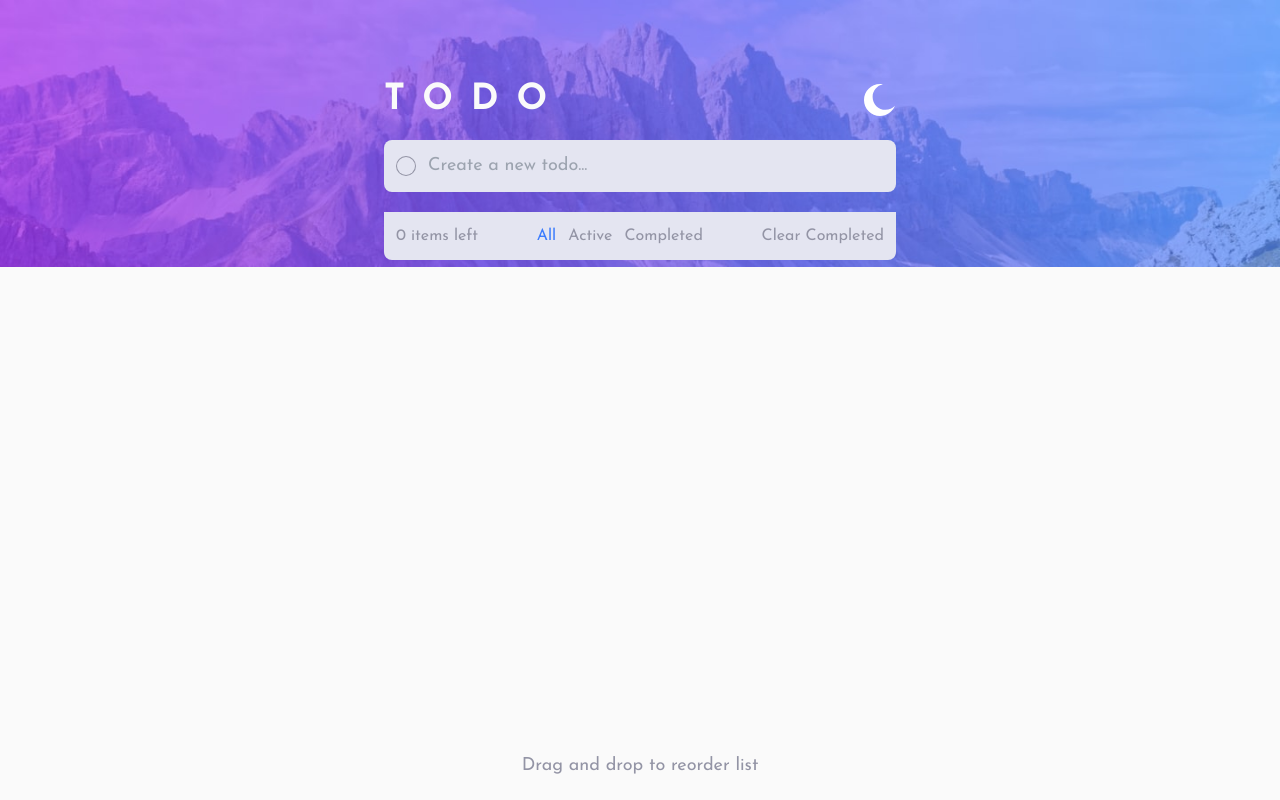
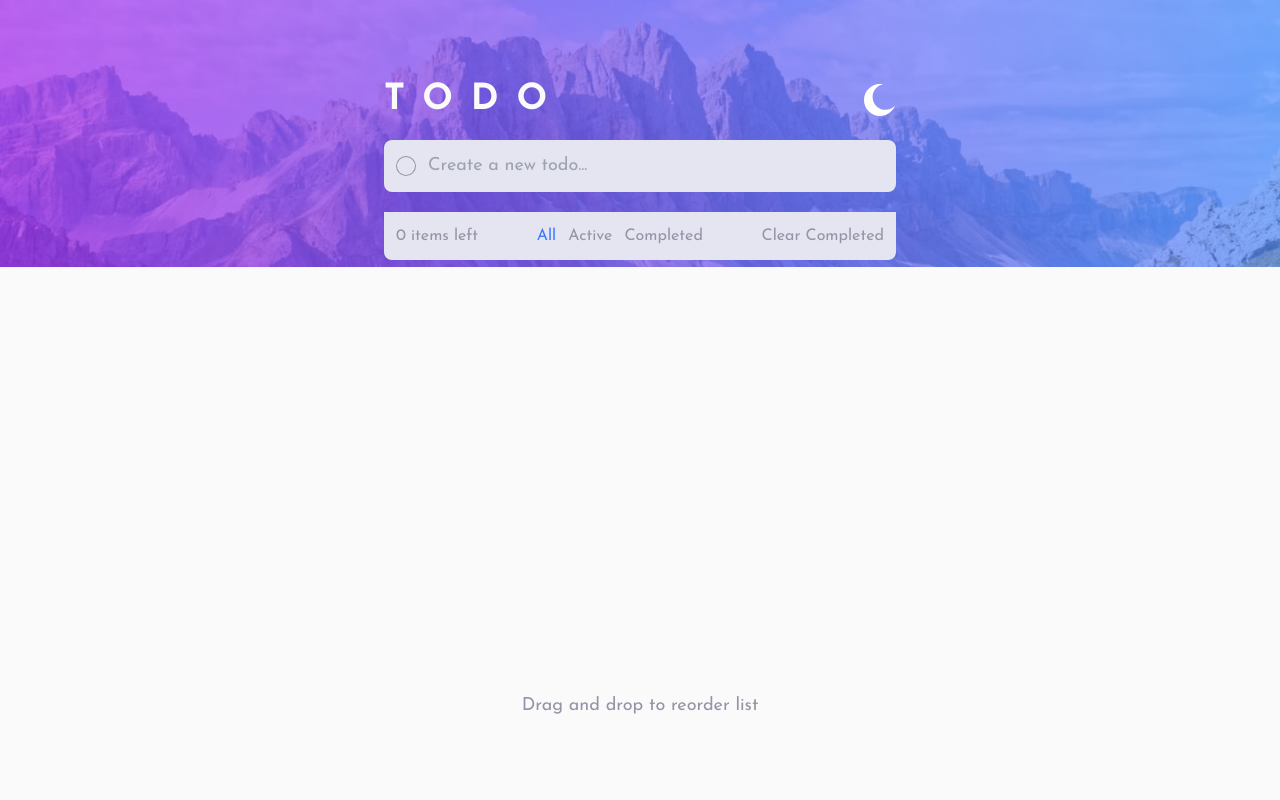
Before and after one commit to janapr7/todo-app, a React (Create React App) app: page / in a window 1280 px wide. Built offline with nearby package versions, Linux system fonts and the light colour scheme.

Commit message:
update footer padding

```diff
--- a/src/components/Footer.jsx
+++ b/src/components/Footer.jsx
@@ -5,7 +5,7 @@ export default function Footer({ dark }) {
     <>
       <div
         className={twMerge(
-          "text-lDGrayishBlue text-center text-lg py-5",
+          "text-lDGrayishBlue text-center text-lg pt-5 pb-20",
           dark && "text-lVDGrayishBlue"
         )}
       >
```
